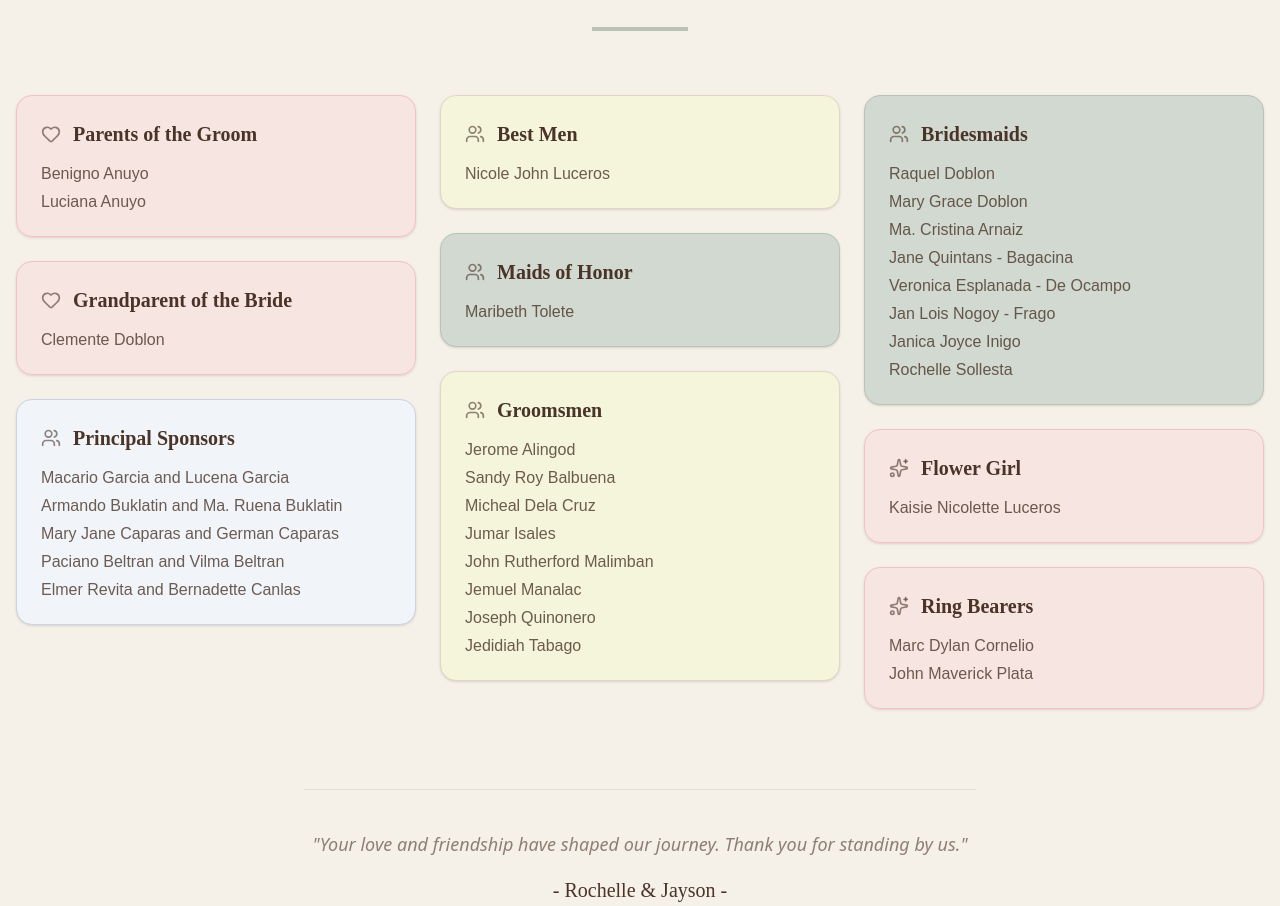
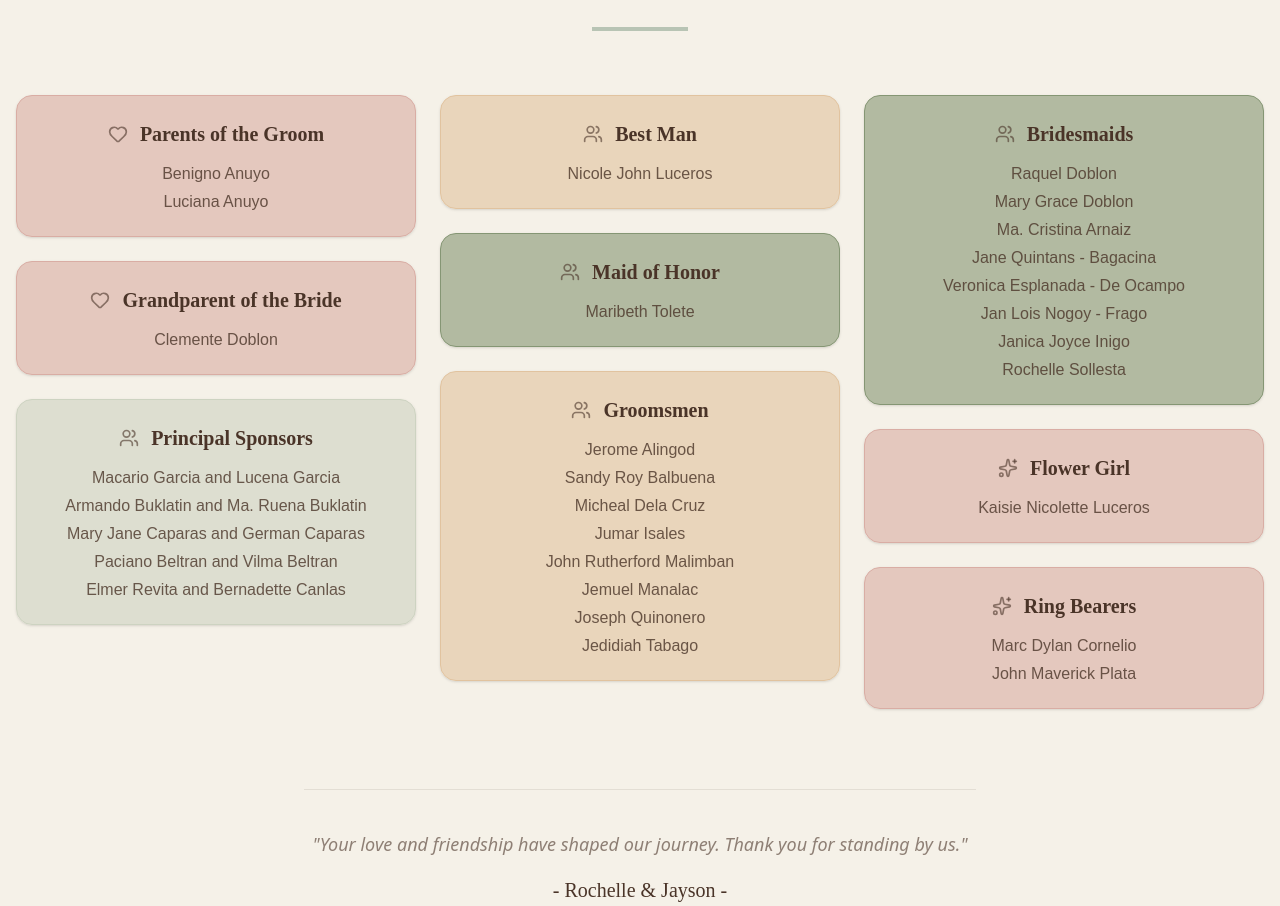
Before and after one commit to aishenreemo/rsvp, a React (Vite) app: page / in a window 1280 px wide. Shown: the part 4027-4933 px from the top of the page. Built offline with nearby package versions, Linux system fonts and the light colour scheme; a web font is replaced by a local one.

Commit message:
feat: added custom colors; chore: realigned text to center for EntourageCard

```diff
--- a/src/components/EntourageSection.tsx
+++ b/src/components/EntourageSection.tsx
@@ -40,13 +40,13 @@ const entourageData: EntourageGroup[] = [
         ],
     },
     {
-        title: "Best Men",
+        title: "Best Man",
         icon: Users,
         variant: "beige",
         members: [{ name: "Nicole John Luceros" }],
     },
     {
-        title: "Maids of Honor",
+        title: "Maid of Honor",
         icon: Users,
         variant: "sage",
         members: [{ name: "Maribeth Tolete" }],
@@ -103,10 +103,10 @@ const EntourageCard = ({ group }: { group: EntourageGroup }) => {
 
     // Color mapping based on your request
     const bgColors = {
-        gray: "bg-slate-100 border-slate-300",
-        beige: "bg-[#F5F5DC] border-[#E1D8C3]",
-        sage: "bg-[#D1D9D0] border-[#B8C4B6]",
-        pink: "bg-[#FADADD]/50 border-[#F4C2C2]",
+        gray: "bg-[var(--dusty-gray)]/60 border-[var(--dusty-gray)]",
+        beige: "bg-[var(--muted-beige)]/60 border-[var(--muted-beige)]",
+        sage: "bg-[var(--sage-green)]/60 border-[var(--sage-green)]",
+        pink: "bg-[var(--muted-pink)]/60 border-[var(--muted-pink)]",
         default: "bg-white border-gray-100",
     };
 
@@ -121,13 +121,13 @@ const EntourageCard = ({ group }: { group: EntourageGroup }) => {
                 bgColors[group.variant || "default"]
             }`}
         >
-            <div className="flex items-center gap-3 mb-4">
+            <div className="flex items-center gap-3 mb-4 justify-center">
                 <Icon className="text-primary/60" size={20} />
                 <h3 className="text-primary text-xl font-serif font-semibold">
                     {group.title}
                 </h3>
             </div>
-            <div className="space-y-2">
+            <div className="space-y-2 text-center">
                 {group.members.map((member, index) => (
                     <div key={index}>
                         <p className="text-primary/80 font-sans leading-tight">
```
Also changed, not shown: src/tailwind.css.
